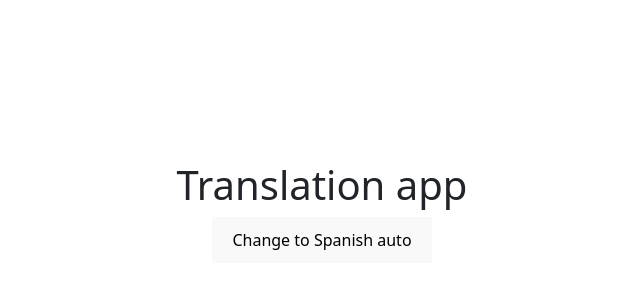
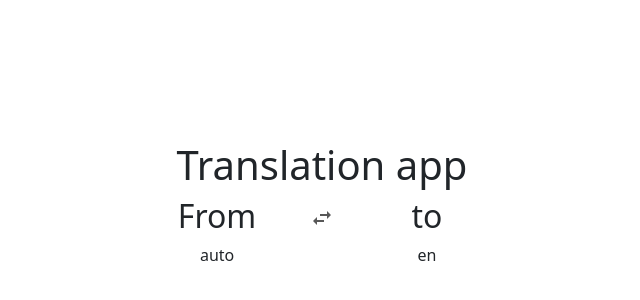
Before and after one commit to J-C-S-V/translation-app, a React (Vite) app: page / in a window 1280 px wide. Shown: the part 188-488 px from the top of the page, without its empty margins (318-958 px from the left). Built offline with nearby package versions, Linux system fonts and the light colour scheme.

Commit message:
Add types

```diff
--- a/src/App.tsx
+++ b/src/App.tsx
@@ -1,74 +1,37 @@
+import "bootstrap/dist/css/bootstrap.min.css";
+import { Container, Row, Col, Button } from "react-bootstrap";
 import "./App.css";
-import "bootstrap/dist/css/bootstrap.min.css";
-import { useReducer } from "react";
-import { type Action, type State } from "./types";
-
-const initialState: State = {
-  fromLanguage: "auto",
-  toLanguage: "en",
-  fromText: "",
-  result: "",
-  isLoading: false,
-};
-
-function reducer(state: State, action: Action) {
-  const { type } = action;
-
-  if (type === "INTERCHANGE_LANGUAGES") {
-    return {
-      ...state,
-      fromLanguage: state.toLanguage,
-      toLanguage: state.fromLanguage,
-    };
-  }
-
-  if (type === "SET_TO_LANGUAGE") {
-    return {
-      ...state,
-      toLanguage: action.payload,
-    };
-  }
-  if (type === "SET_FROM_LANGUAGE") {
-    return {
-      ...state,
-      toLanguage: true,
-      fromLanguage: action.payload,
-    };
-  }
-  if (type === "SET_FROM_TEXT") {
-    return {
-      ...state,
-      fromText: action.payload,
-      result: "",
-    };
-  }
-
-  if (type === "SET_RESULT") {
-    return {
-      ...state,
-      isLoading: false,
-      result: action.payload,
-    };
-  }
-
-  return state;
-}
+import { useStore } from "./hooks/useStore";
+import { AUTO_LANGUAGE } from "./constants";
+import { IconArrow } from "./components/icons";
 
 function App() {
-  const [{ fromLanguage }, dispatch] = useReducer(reducer, initialState);
+  const { interchangeLanguages, toLanguage, fromLanguage } = useStore();
 
   return (
-    <div>
+    <Container fluid>
       <h1>Translation app</h1>
-      <button
-        onClick={() => {
-          dispatch({ type: "SET_FROM_LANGUAGE", payload: "es" });
-        }}
-      >
-        Change to Spanish
-        {" " + fromLanguage}
-      </button>
-    </div>
+
+      <Row>
+        <Col>
+          <h2>From</h2>
+          <p>{fromLanguage}</p>
+        </Col>
+        <Col>
+          <Button
+            variant="link"
+            disabled={fromLanguage === AUTO_LANGUAGE}
+            onClick={interchangeLanguages}
+          >
+            <IconArrow />
+          </Button>
+        </Col>
+        <Col>
+          <h2>to</h2>
+          <p>{toLanguage}</p>
+        </Col>
+      </Row>
+    </Container>
   );
 }
 
--- /dev/null
+++ b/src/components/icons.tsx
@@ -0,0 +1,11 @@
+export const IconArrow = () => (
+  <svg
+    width={24}
+    height={24}
+    focusable="false"
+    xmlns="http://www.w3.org/2000/svg"
+    viewBox="0 0 24 24"
+  >
+    <path d="M6.99 11L3 15l3.99 4v-3H14v-2H6.99v-3zM21 9l-3.99-4v3H10v2h7.01v3L21 9z"></path>
+  </svg>
+);
--- /dev/null
+++ b/src/constants.ts
@@ -0,0 +1,7 @@
+export const SUPPORTED_LANGUAGES = {
+  en: "English",
+  es: "Spanish",
+  fr: "French",
+};
+
+export const AUTO_LANGUAGE = "auto";
--- a/src/hooks/useStore.ts
+++ b/src/hooks/useStore.ts
@@ -1,4 +1,10 @@
-import { type Action, type State } from "../types";
+import { AUTO_LANGUAGE } from "../constants";
+import {
+  type Action,
+  type FromLanguage,
+  type Language,
+  type State,
+} from "../types";
 import { useReducer } from "react";
 
 const initialState: State = {
@@ -13,6 +19,9 @@ function reducer(state: State, action: Action) {
   const { type } = action;
 
   if (type === "INTERCHANGE_LANGUAGES") {
+    if (state.fromLanguage === AUTO_LANGUAGE) {
+      return state;
+    }
     return {
       ...state,
       fromLanguage: state.toLanguage,
@@ -29,7 +38,6 @@ function reducer(state: State, action: Action) {
   if (type === "SET_FROM_LANGUAGE") {
     return {
       ...state,
-      toLanguage: true,
       fromLanguage: action.payload,
     };
   }
@@ -60,11 +68,11 @@ export function useStore() {
     dispatch({ type: "INTERCHANGE_LANGUAGES" });
   };
 
-  const setFromLanguage = (payload: string) => {
+  const setFromLanguage = (payload: FromLanguage) => {
     dispatch({ type: "SET_FROM_LANGUAGE", payload });
   };
 
-  const setToLanguage = (payload: string) => {
+  const setToLanguage = (payload: Language) => {
     dispatch({ type: "SET_TO_LANGUAGE", payload });
   };
 
@@ -84,5 +92,9 @@ export function useStore() {
     isLoading,
     // dispatch, this is a bad practice, we should not expose the dispatch function
     interchangeLanguages,
+    setFromLanguage,
+    setToLanguage,
+    setFromText,
+    setResult,
   };
 }
--- a/src/types.d.ts
+++ b/src/types.d.ts
@@ -1,3 +1,9 @@
+import { type SUPPORTED_LANGUAGES, type AUTO_LANGUAGE } from "./constants";
+
+export type Language = keyof typeof SUPPORTED_LANGUAGES;
+export type AutoLanguage = typeof AUTO_LANGUAGE;
+export type FromLanguage = Language | AutoLanguage;
+
 export interface State {
   fromLanguage: string;
   toLanguage: string;
```
